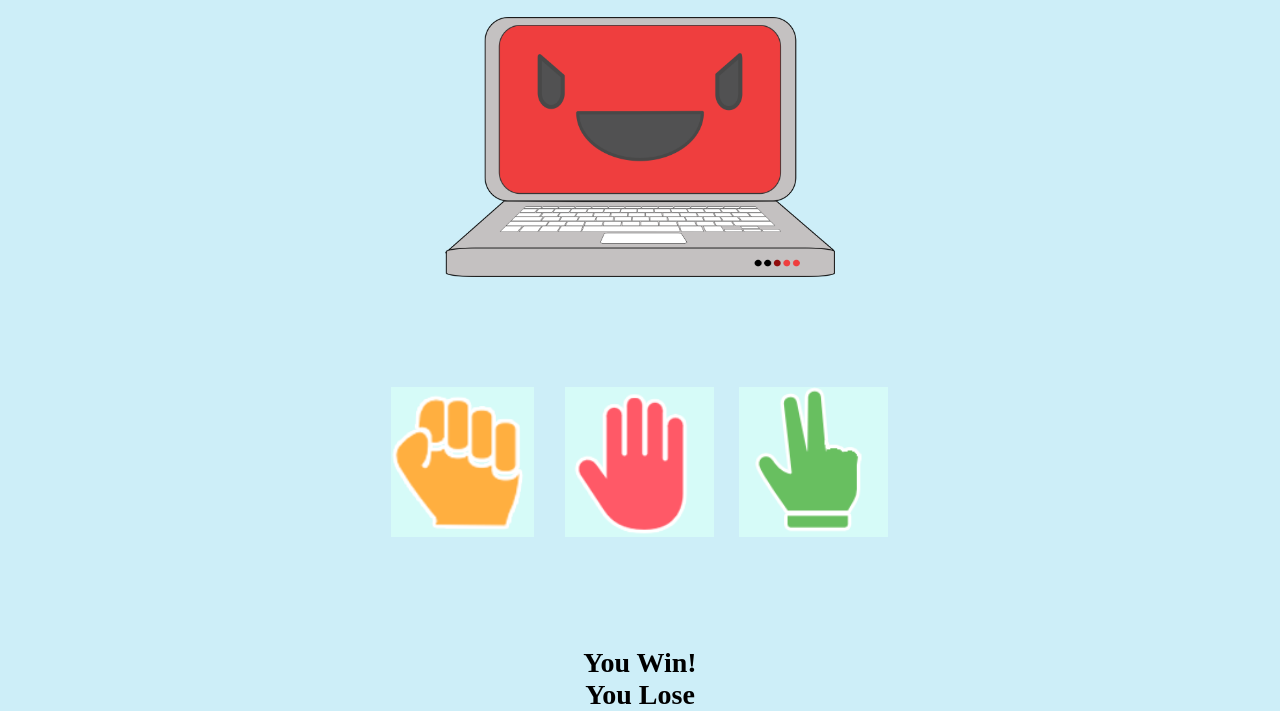
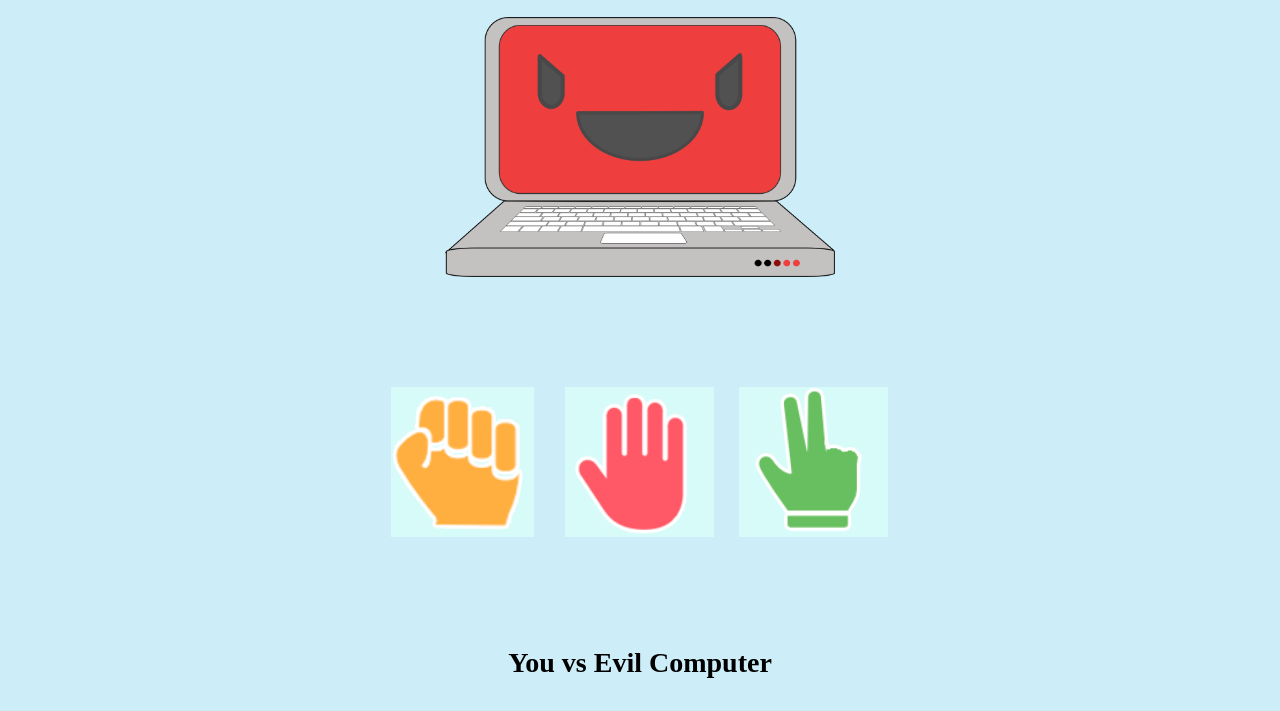
Before and after one commit to letsgitthis/rock-paper-scissors, a plain HTML site: page index.html in a window 1280 px wide. Shown: the part 212-923 px from the top of the page. After the commit the page ends 891 px from the top, so only its background shows below. Drawn offline with Linux system fonts and the light colour scheme.

Commit message:
one last adjustment

```diff
--- a/index.html
+++ b/index.html
@@ -29,13 +29,17 @@
                 <img  src="assets/images/rps3.png" alt="scissors">
             </div>
         </div>
-
-        <div class="win">
+        <!-- to be added later -->
+        <!-- <div class="win">
             <p>You Win!</p>
         </div>
 
         <div class="lose">
             <p>You Lose</p>
+        </div> -->
+
+        <div class="win">
+            <p>You vs Evil Computer</p>
         </div>
 
         <script type="text/javascript" src="assets/app.js"></script>
```
